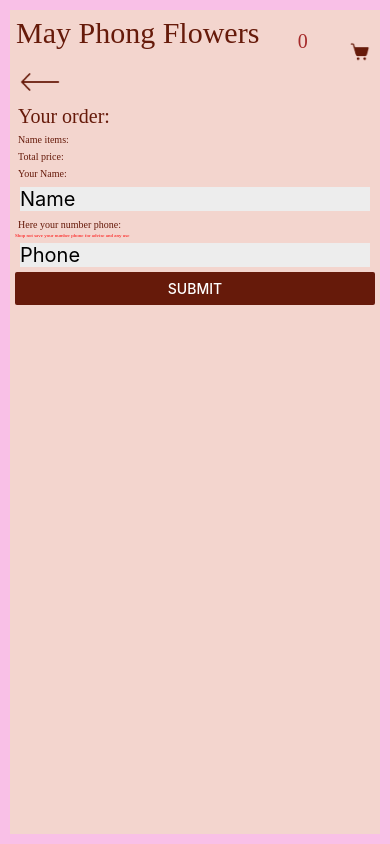
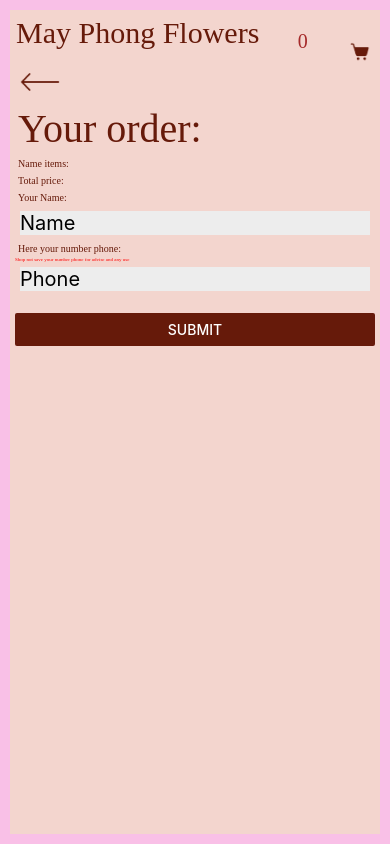
Before and after one commit to StarinovOleg/shop-application, a React Native app: screen /ScreenThree in a window 390 px wide. Built offline with nearby package versions, Linux system fonts and the light colour scheme.

Commit message:
customer api

```diff
--- /dev/null
+++ b/api/customer-service.tsx
@@ -0,0 +1,25 @@
+import axios from 'axios';
+interface AddUser {
+  phone: string;
+  firstName: string;
+  order: {[key: string]: string};
+}
+export const CustomerService = {
+  async addcustomer({phone, firstName, order}: AddUser) {
+    const data = {
+      phone,
+      firstName,
+      order,
+    };
+    return axios
+      .post(`https://62cf6dde486b6ce8265685db.mockapi.io/users`, {
+        phone: data.phone,
+        firstName: data.firstName,
+        order: data.order,
+        headers: {
+          'Content-Type': 'application/json',
+        },
+      })
+      .then(res => res.data);
+  },
+};
--- a/src/ScreenThree/index.tsx
+++ b/src/ScreenThree/index.tsx
@@ -1,6 +1,7 @@
 import React from 'react';
 
 import Header from '../MainLayout/Header';
+import useAddCustomer from '../hooks/customer-hook';
 import {
   ScrollView,
   StyleSheet,
@@ -8,22 +9,36 @@ import {
   TextInput,
   Button,
   Text,
+  Alert,
 } from 'react-native';
 import ButtonBack from '../ScreenSecond/ButtonBack';
 import {useForm, Controller} from 'react-hook-form';
 export default function ScreenThree(props) {
+  //const [name, setName] = useState('');
+  //const [order, setOrder] = useState('');
+  //const [phone, setPhone] = useState('');
+  const queryaddemail = useAddCustomer();
   const count = 0;
   const {
     control,
     handleSubmit,
+    reset,
     formState: {errors},
   } = useForm({
     defaultValues: {
       firstName: '',
       phone: '',
+      order: '',
     },
   });
-  const onSubmit = data => console.log(data);
+  const onSubmit = data => {
+    const emp = {...data};
+    queryaddemail.mutate(emp);
+    Alert.alert('Your order success');
+    props.navigation.navigate('ScreenOne');
+    reset({...data});
+  };
+
   return (
     <View style={styles.backgroundBody}>
       <ScrollView
@@ -50,6 +65,7 @@ export default function ScreenThree(props) {
                   value={value}
                   placeholder="Name"
                 />
+                <Text>{value}</Text>
               </>
             )}
             name="firstName"
@@ -87,6 +103,22 @@ export default function ScreenThree(props) {
           {errors.phone && (
             <Text>Here not correct or empty email. Use format: 0123456789</Text>
           )}
+          <Controller
+            control={control}
+            render={({field: {onChange, value}}) => (
+              <>
+                <TextInput
+                  style={styles.removeStyleInput}
+                  editable={false}
+                  selectTextOnFocus={false}
+                  onChangeText={onChange}
+                  value={value}
+                />
+              </>
+            )}
+            name="order"
+          />
+
           <Button
             title="Submit"
             onPress={handleSubmit(onSubmit)}
@@ -118,8 +150,12 @@ const styles = StyleSheet.create({
     fontSize: 20,
     margin: 5,
   },
+  removeStyleInput: {
+    backgroundColor: 'none',
+    borderWidth: 0,
+  },
   titlePage: {
-    fontSize: 20,
+    fontSize: 40,
     color: '#661A0A',
     padding: 3,
     fontFamily: 'Poppins-Medium',
--- /dev/null
+++ b/src/hooks/customer-hook.tsx
@@ -0,0 +1,14 @@
+import {useMutation, useQueryClient} from 'react-query';
+
+import {CustomerService} from '../../api/customer-service';
+const useAddCustomer = () => {
+  const queryClient = useQueryClient();
+
+  return useMutation((data: any) => CustomerService.addcustomer(data), {
+    onSettled: () => {
+      queryClient.invalidateQueries('data');
+    },
+  });
+};
+
+export default useAddCustomer;
```
